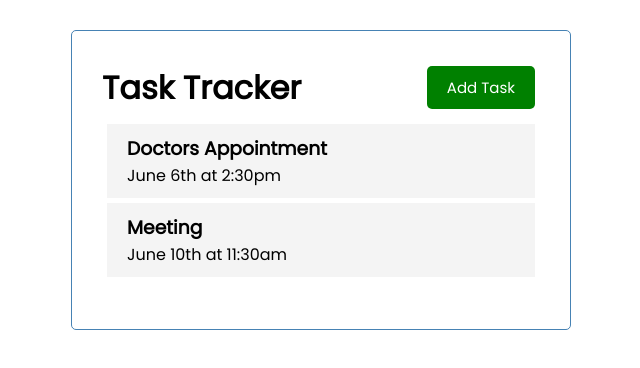
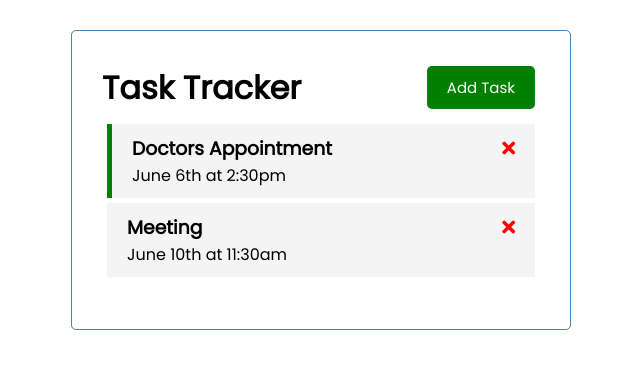
Before and after one commit to ValentinoSumaOcto/vue-task-tracker, a Vue app in the folder vue-crash-2021/: page / in a window 1280 px wide. Shown: the top 368 px of the page, without its empty margins (319-959 px from the left). Built offline with nearby package versions, Linux system fonts and the light colour scheme.

Commit message:
add delete function

```diff
--- a/vue-crash-2021/public/index.html
+++ b/vue-crash-2021/public/index.html
@@ -1,17 +1,25 @@
 <!DOCTYPE html>
 <html lang="">
+
 <head>
-    <meta charset="utf-8">
-    <meta http-equiv="X-UA-Compatible" content="IE=edge">
-    <meta name="viewport" content="width=device-width,initial-scale=1.0">
-    <link rel="icon" href="<%= BASE_URL %>favicon.ico">
-    <title><%= htmlWebpackPlugin.options.title %></title>
+  <meta charset="utf-8" />
+  <meta http-equiv="X-UA-Compatible" content="IE=edge" />
+  <meta name="viewport" content="width=device-width,initial-scale=1.0" />
+  <link rel="stylesheet" href="https://cdnjs.cloudflare.com/ajax/libs/font-awesome/5.15.2/css/all.min.css" />
+  <link rel="icon" href="<%= BASE_URL %>favicon.ico" />
+  <title>
+    <%= htmlWebpackPlugin.options.title %>
+  </title>
 </head>
+
 <body>
   <noscript>
-      <strong>We're sorry but <%= htmlWebpackPlugin.options.title %> doesn't work properly without JavaScript enabled. Please enable it to continue.</strong>
+    <strong>We're sorry but <%= htmlWebpackPlugin.options.title %> doesn't work
+        properly without JavaScript enabled. Please enable it to
+        continue.</strong>
   </noscript>
   <div id="app"></div>
   <!-- built files will be auto injected -->
 </body>
+
 </html>
--- a/vue-crash-2021/src/App.vue
+++ b/vue-crash-2021/src/App.vue
@@ -1,26 +1,32 @@
 <template>
   <div class="container">
     <Header title="Task Tracker" />
-    <Tasks :tasks="tasks"/>
+    <Tasks @delete-task="deleteTask" :tasks="tasks" />
   </div>
 </template>
 
 <script>
-import Header from './components/Header'
-import Tasks from './components/Tasks'
+import Header from "./components/Header";
+import Tasks from "./components/Tasks";
 
 export default {
-  name: 'App',
+  name: "App",
   components: {
     Header,
-    Tasks
+    Tasks,
   },
   data() {
     return {
-      tasks: [
-
-      ]
+      tasks: [],
+    };
+  },
+  methods: {
+    deleteTask(id) {
+      // console.log('task', id)
+      if (confirm("Are you sure?")) {
+        this.tasks = this.tasks.filter((task) => task.id !== id);
       }
+    },
   },
   created() {
     this.tasks = [
@@ -28,22 +34,21 @@
         id: 1,
         text: "Doctors Appointment",
         day: "June 6th at 2:30pm",
-      reminder: true
+        reminder: true,
       },
       {
         id: 2,
         text: "Meeting",
         day: "June 10th at 11:30am",
-      reminder: false
-    }
-    ]
-  }
-}
+        reminder: false,
+      },
+    ];
+  },
+};
 </script>
 
 <style>
-
-@import url('https://fonts.googleapis.com/css2?family=Poppins:wght@300;400&display=swap');
+@import url("https://fonts.googleapis.com/css2?family=Poppins:wght@300;400&display=swap");
 
 * {
   box-sizing: border-box;
@@ -52,7 +57,7 @@
 }
 
 body {
-  font-family: 'Poppins', sans-serif;
+  font-family: "Poppins", sans-serif;
 }
 
 .container {
@@ -91,5 +96,4 @@
   display: block;
   width: 100%;
 }
-
 </style>
--- a/vue-crash-2021/src/components/Task.vue
+++ b/vue-crash-2021/src/components/Task.vue
@@ -1,6 +1,9 @@
 <template>
-  <div class="task">
-    <h3>{{ task.text }}</h3>
+  <div :class="[task.reminder ? 'reminder' : '', 'task']">
+    <h3>
+        {{ task.text }}
+        <i @click="onDelete(task.id)" class="fas fa-times"></i>
+    </h3>
     <p>{{ task.day }}</p>
   </div>
 </template>
@@ -11,6 +14,12 @@
   props: {
     task: Object,
   },
+  methods: {
+      onDelete(id) {
+          // console.log(id)
+          this.$emit('delete-task', id)
+      }
+  }
 };
 </script>
 
--- a/vue-crash-2021/src/components/Tasks.vue
+++ b/vue-crash-2021/src/components/Tasks.vue
@@ -1,6 +1,6 @@
 <template>
   <div :key="task.id" v-for="task in tasks">
-    <Task :task="task" />
+    <Task @delete-task="$emit('delete-task', task.id)" :task="task" />
   </div>
 </template>
 <script>
@@ -8,12 +8,13 @@
 
 export default {
   name: "Tasks",
+  props: {
+    tasks: Array,
+  },
   components: {
     Task,
   },
-  props: {
-    tasks: Array,
-  },
+  emits: ['delete-task'],
 };
 </script>
 <style></style>
```
Lines whose indentation alone changed are shown as unchanged.
